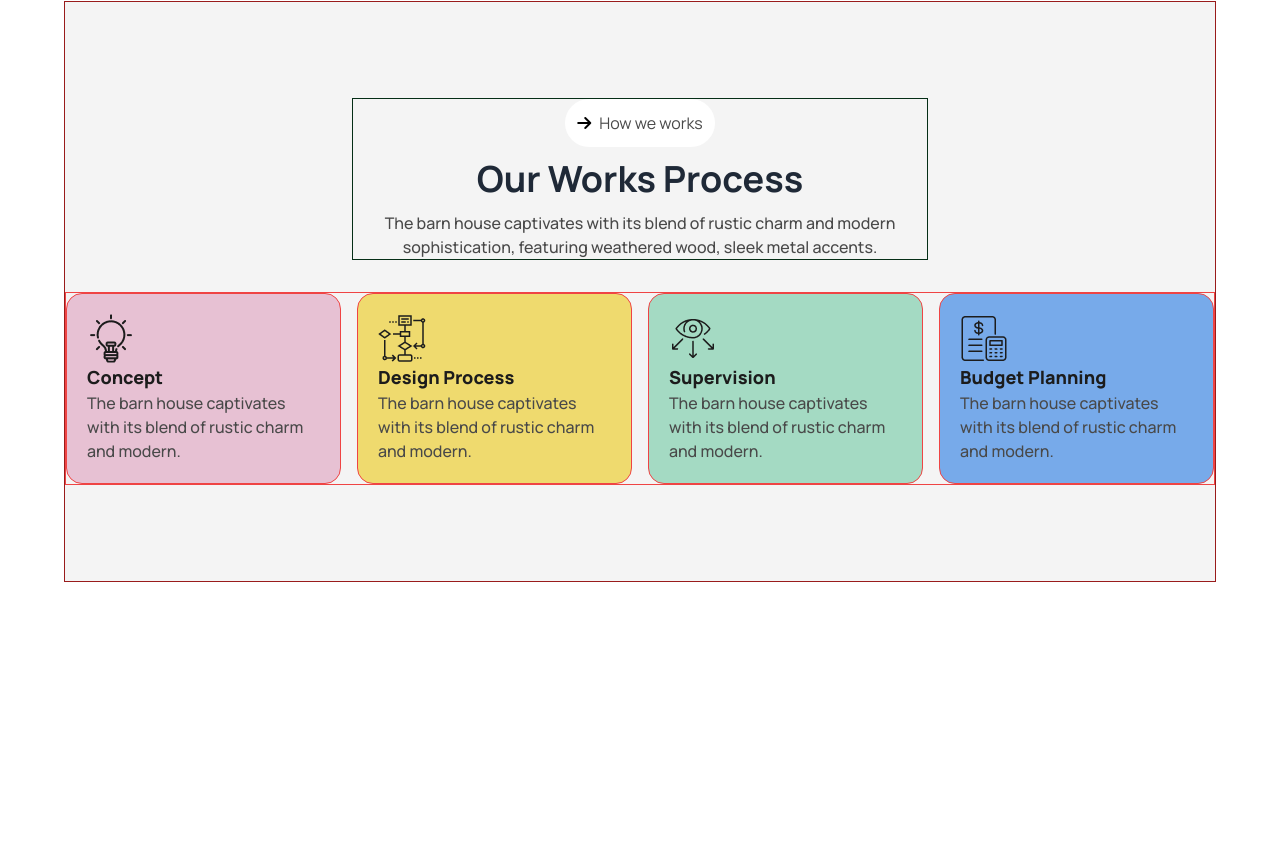
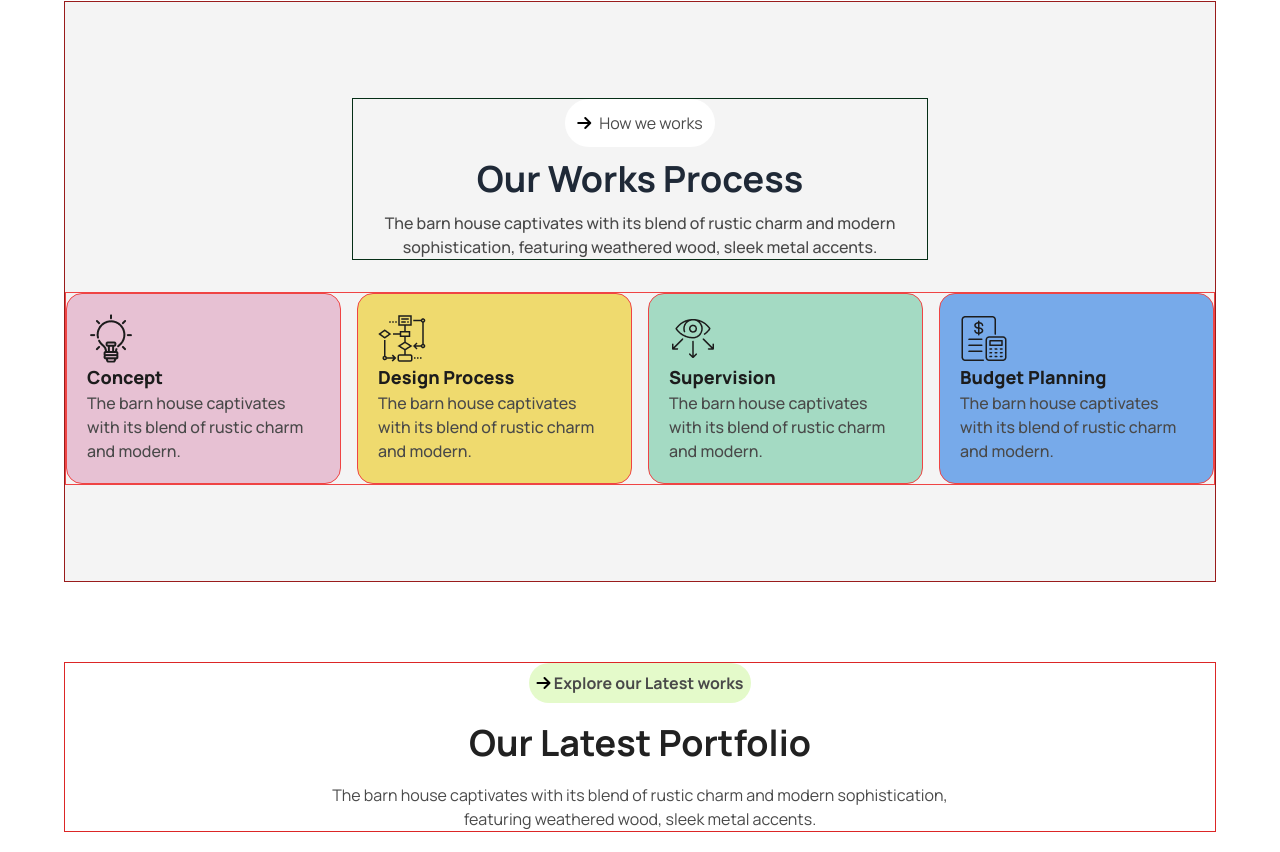
Before and after one commit to Ahmad496/A-design-farm, a plain HTML site: page index.html in a window 1280 px wide. Shown: the part 1367-2219 px from the top of the page. Before the commit the page ends 1969 px from the top, so only its background shows below. Drawn offline with nearby package versions, Linux system fonts and the light colour scheme.

Commit message:
portfolio section started

```diff
--- a/index.html
+++ b/index.html
@@ -239,6 +239,27 @@
           </div>
         </div>
       </div>
+      <!-- portfolio section starts here -->
+      <div class="max-w-6xl mx-auto mt-20 border border-red-600">
+        <div class="flex flex-col justify-center items-center">
+          <div class="max-w-2xl text-center space-y-5">
+            <button class="bg-[#acef5f54] p-2 rounded-full mx-auto">
+              <i class="fa-solid fa-arrow-right text-black"></i>
+              <span class="text-[#494949] text-base font-bold"
+                >Explore our Latest works</span
+              >
+            </button>
+            <h1 class="text-[#212121] font-bold text-4xl">
+              Our Latest Portfolio
+            </h1>
+            <p class="text-[#494949] text-bold text-base">
+              The barn house captivates with its blend of rustic charm and
+              modern sophistication, featuring weathered wood, sleek metal
+              accents.
+            </p>
+          </div>
+        </div>
+      </div>
     </main>
     <footer></footer>
   </body>
```
